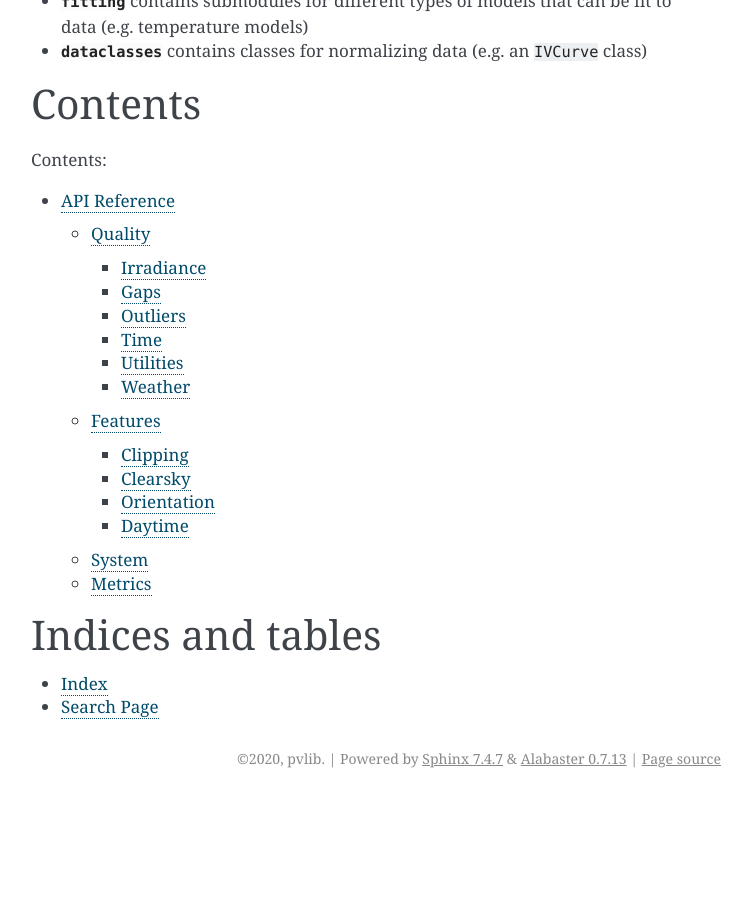
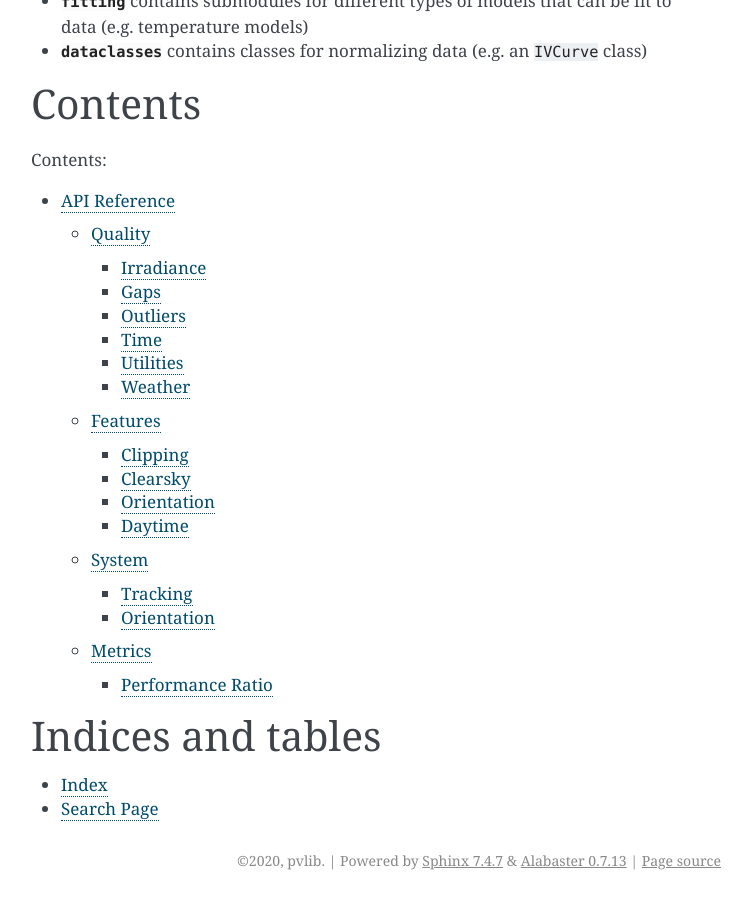
Before and after one commit to pvlib/pvanalytics, a Sphinx documentation site: the page built from docs/index.rst, in a window 1280 px wide and 900 px high, scrolled down 1189 px. Shown: the whole window, without its empty margins (389-1141 px from the left). Built offline with Sphinx 7.4.7, drawn with Linux system fonts in a browser that asks for light colours; before the commit the page ends 1987 px from its top, so only the background shows below that.

Commit message:
Add subsections for System and Metrics in api.rst
Makes the toc on the front page look nicer.

```diff
--- a/docs/api.rst
+++ b/docs/api.rst
@@ -237,11 +237,17 @@ This module contains functions and classes relating to PV system
 parameters such as nameplate power, tilt, azimuth, or whether the
 system is equipped with tracker.
 
+Tracking
+--------
+
 .. autosummary::
    :toctree: generated/
 
    system.Tracker
    system.is_tracking_envelope
+
+Orientation
+-----------
 
 The following function can be used to infer system orientation from
 power or plane of array irradiance measurements.
@@ -255,6 +261,9 @@ power or plane of array irradiance measurements.
 Metrics
 =======
 
+Performance Ratio
+-----------------
+
 The following functions can be used to calculate system performance metrics.
 
 .. autosummary::
```
